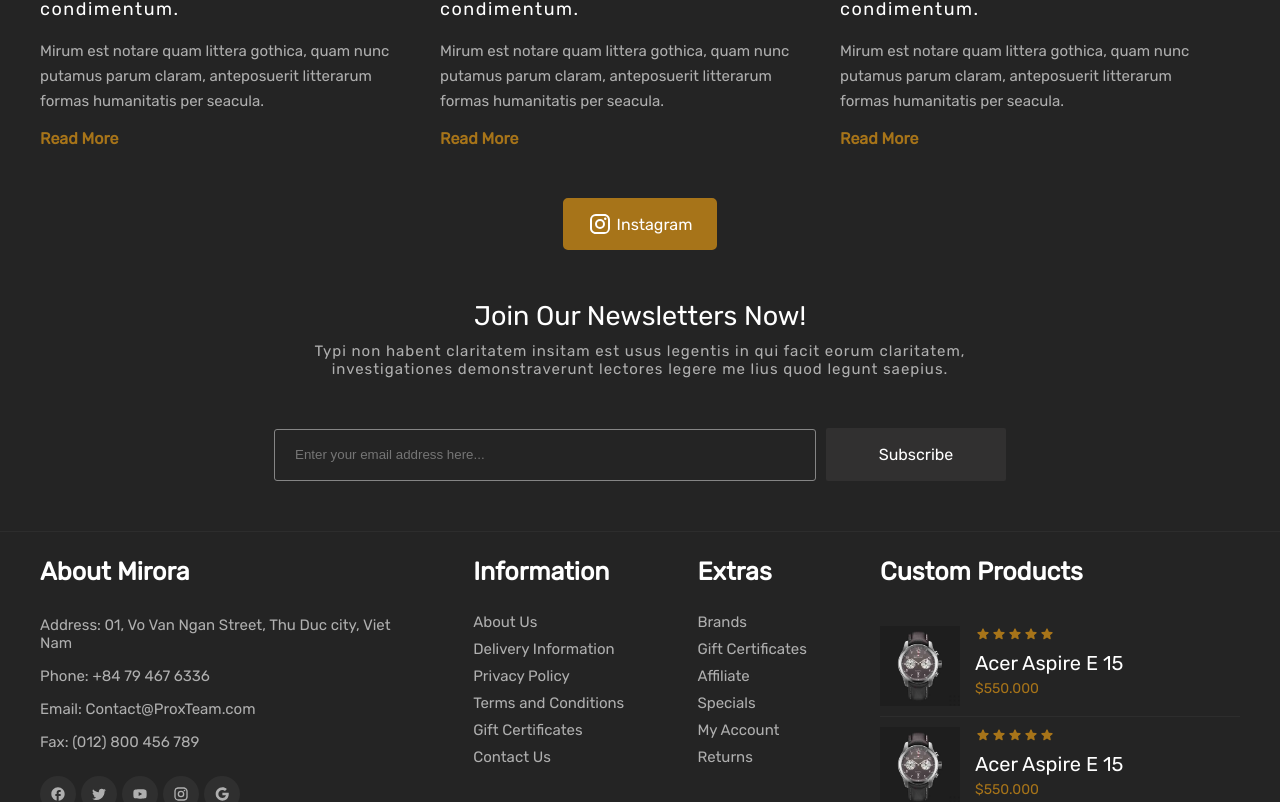
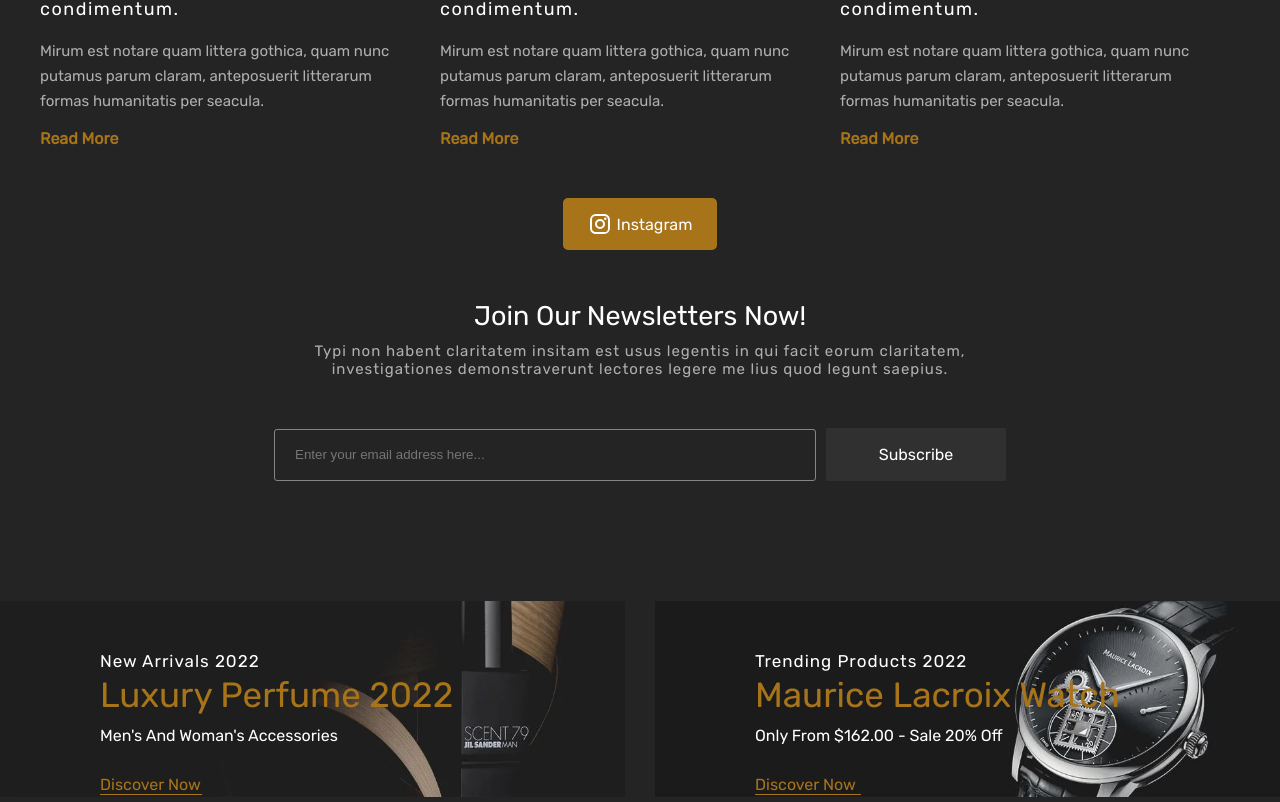
Before and after one commit to nightmare711/Watch_FE, a React (Create React App) app: page / in a window 1280 px wide. Shown: the part 1998-2800 px from the top of the page. Built offline with nearby package versions, Linux system fonts and the light colour scheme.

Commit message:
[Update] update homepage

```diff
--- a/src/pages/Home/index.js
+++ b/src/pages/Home/index.js
@@ -9,6 +9,8 @@
 import Blog_1 from 'assets/home/blog_1.webp'
 import Blog_2 from 'assets/home/blog_2.webp'
 import Blog_3 from 'assets/home/blog_3.webp'
+import medium_banner from 'assets/home/medium_banner.webp'
+import medium_banner_2 from 'assets/home/medium_banner_2.webp'
 import Slider from 'react-slick'
 import './styles.scss'
 
@@ -160,6 +162,26 @@
 					<div className='new__sletter__submit__btn'>Subscribe</div>
 				</div>
 			</div>
+			<div className='promo'>
+				<div className='promo__side'>
+					<img src={medium_banner} alt='Promo' />
+					<div className='promo__text'>
+						<span className='promo__title'>New Arrivals 2022</span>
+						<span className='promo__name'>Luxury Perfume 2022</span>
+						<span className='promo__price'>Men's And Woman's Accessories</span>
+						<span className='promo__link'>Discover Now</span>
+					</div>
+				</div>
+				<div className='promo__side'>
+					<img src={medium_banner_2} alt='Promo' />
+					<div className='promo__text'>
+						<span className='promo__title'>Trending Products 2022</span>
+						<span className='promo__name'>Maurice Lacroix Watch</span>
+						<span className='promo__price'>Only From $162.00 - Sale 20% Off</span>
+						<span className='promo__link'>Discover Now</span>
+					</div>
+				</div>
+			</div>
 			<div className='line' />
 		</div>
 	)
--- a/src/pages/Home/styles.scss
+++ b/src/pages/Home/styles.scss
@@ -204,4 +204,48 @@
             }
         }
     }
+    .promo{
+        display: flex;
+        justify-content: space-between;
+        &__side{
+            position: relative;
+            overflow: hidden;
+            cursor: pointer;
+            &:hover img{
+                transform: scale(1.05);
+            }
+            img{
+                transition: all 0.3s;
+                width: 100%;
+            }
+        }
+        &__text{
+            position: absolute;
+            display: flex;
+            flex-direction: column;
+            top: 25%;
+            left: 100px;
+        }
+        &__title{
+            font-size:17px;
+            margin-bottom: 3px;
+            color: #ffffff;
+            letter-spacing: 1px;
+        }
+        &__name{
+            font-size: 35px;
+            margin-bottom: 10px;
+            color: #a8741a;
+        }
+        &__price{
+            font-size: 16px;
+            margin-bottom: 30px;
+        }
+        &__link{
+            color: $color-normal-brown;
+            border-bottom: 1px solid $color-normal-brown;
+            width: 29%;
+        }
+
+    }
 }
```
